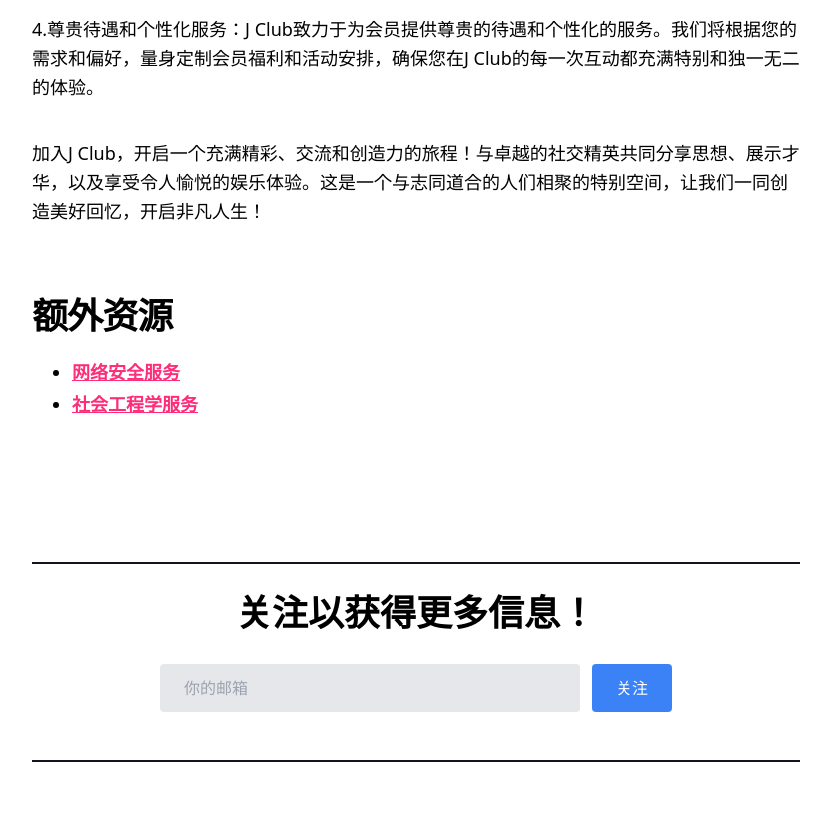
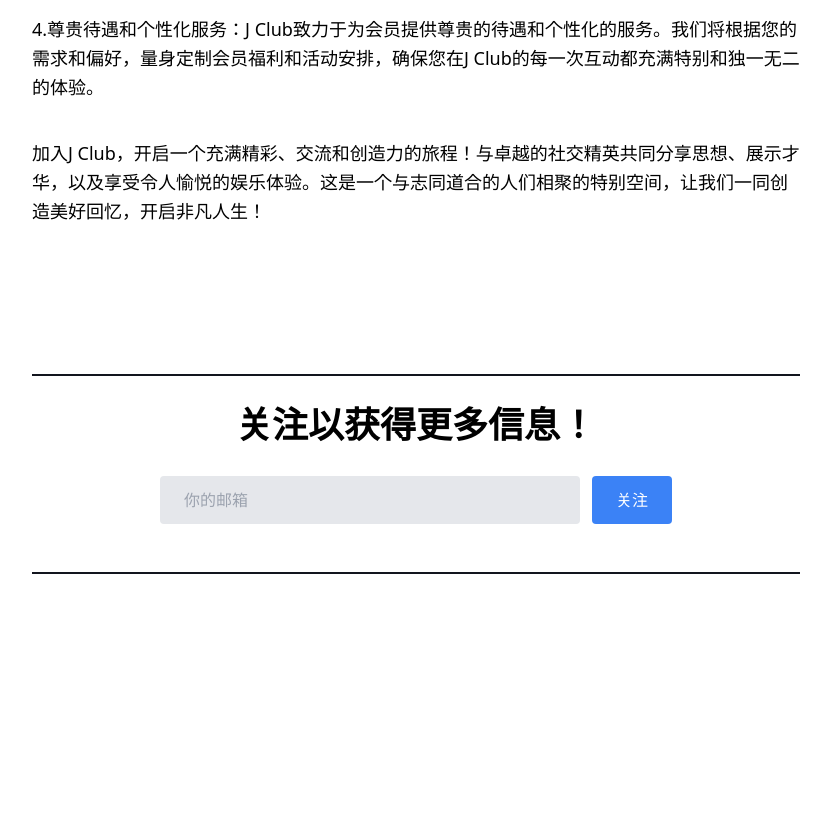
Before and after one commit to JasonL111/J_Club, a plain HTML site: page posts/入会福利/index.html in a window 1280 px wide. Shown: the part 1566-2395 px from the top of the page, without its empty margins (224-1055 px from the left). After the commit the page ends 2284 px from the top, so only its background shows below. Drawn offline with nearby package versions, Linux system fonts and the light colour scheme; a web font is replaced by a local one.

Commit message:
Add files via upload

```diff
--- a/posts/入会福利/index.html
+++ b/posts/入会福利/index.html
@@ -72,11 +72,6 @@
 <p>3.独特娱乐体验：J Club为会员提供独特而精心设计的娱乐体验。无论是在私密豪华的聚会活动中，还是在独特而精致的娱乐场所中，您将尽情享受高品质的音乐、艺术和文化娱乐。我们将为您呈现独特的表演、音乐会和艺术展览，让您沉浸在美妙的享受中。</p>
 <p>4.尊贵待遇和个性化服务：J Club致力于为会员提供尊贵的待遇和个性化的服务。我们将根据您的需求和偏好，量身定制会员福利和活动安排，确保您在J Club的每一次互动都充满特别和独一无二的体验。</p>
 <p>加入J Club，开启一个充满精彩、交流和创造力的旅程！与卓越的社交精英共同分享思想、展示才华，以及享受令人愉悦的娱乐体验。这是一个与志同道合的人们相聚的特别空间，让我们一同创造美好回忆，开启非凡人生！</p>
-<h2 id="额外资源">额外资源</h2>
-<ul>
-<li><a href="https://jasondesign.pages.dev/">网络安全服务</a></li>
-<li><a href="https://jasonsocialengineer.pages.dev/">社会工程学服务</a></li>
-</ul>
 
   </section>
 
```
